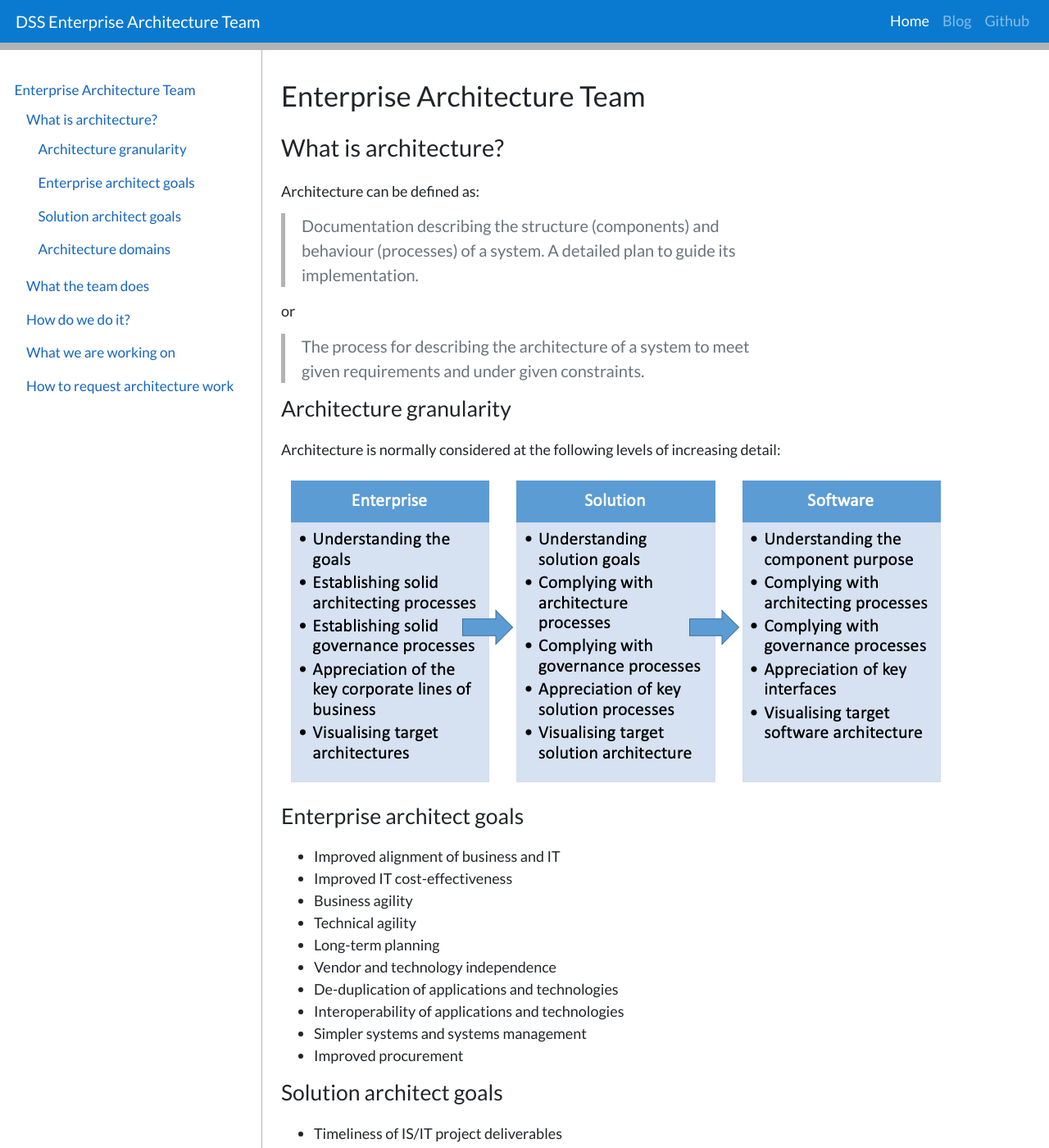
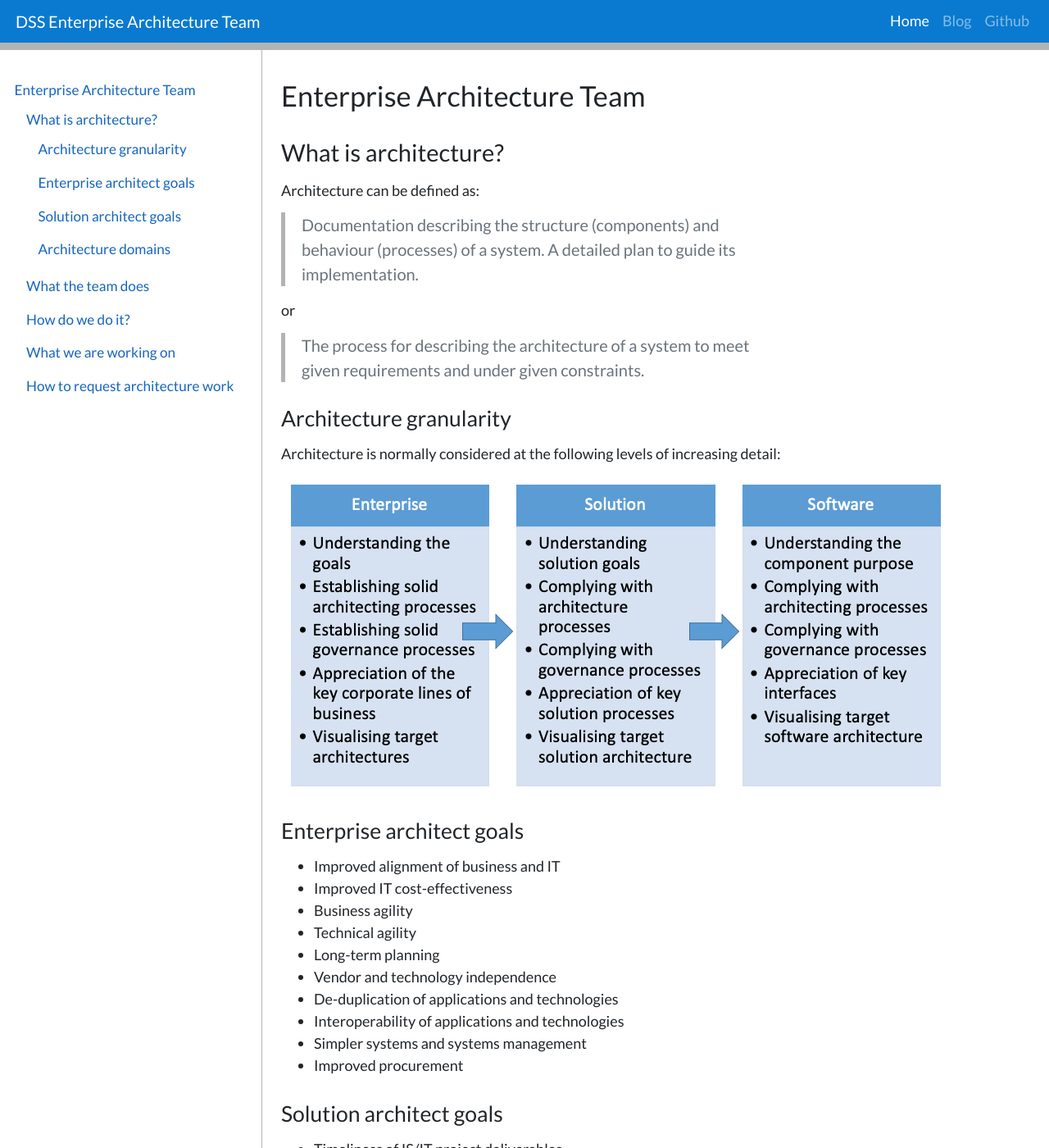
Before and after one commit to dof-dss/ea-team, a Jekyll site: the page built from docs/index.md, in a window 1280 px wide and 1400 px high. Shown: the whole window at 82% size. Built offline with Jekyll 4.4.1, drawn with Linux system fonts in a browser that asks for light colours.

Commit message:
Improve header spacing

```diff
--- a/docs/css/custom/_typography.scss
+++ b/docs/css/custom/_typography.scss
@@ -17,7 +17,15 @@ h5,
 h6 {
   font-family: $heading-font-family;
   line-height: $heading-line-height;
-  margin: 0 0 $small-spacing;
+  margin: 0 0 0.5em;
+}
+
+h2,
+h3,
+h4,
+h5,
+h6 {
+    padding-top: 0.5em;
 }
 
 // https://www.modularscale.com/?1,1140,12&em&1.3
```
